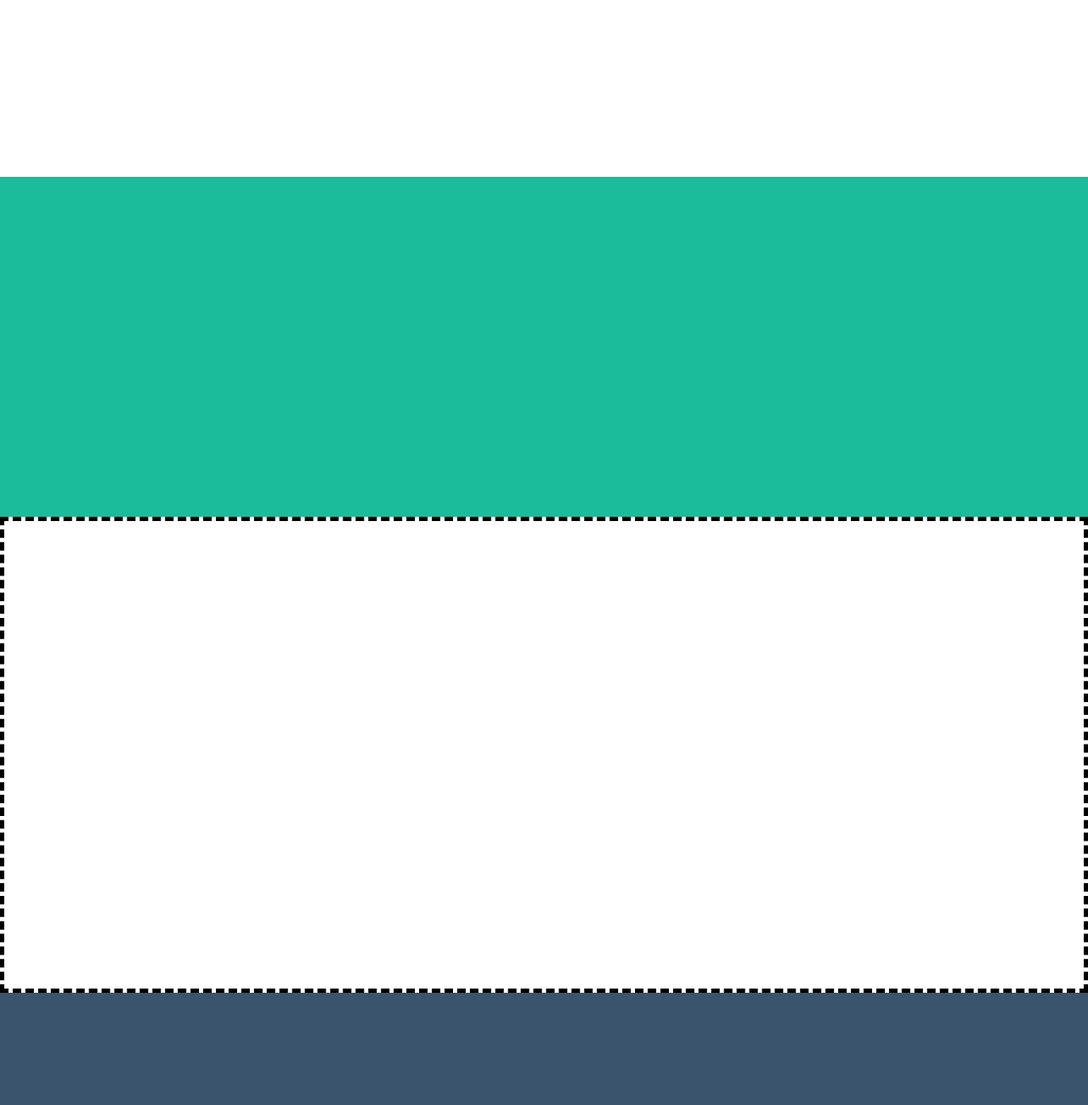
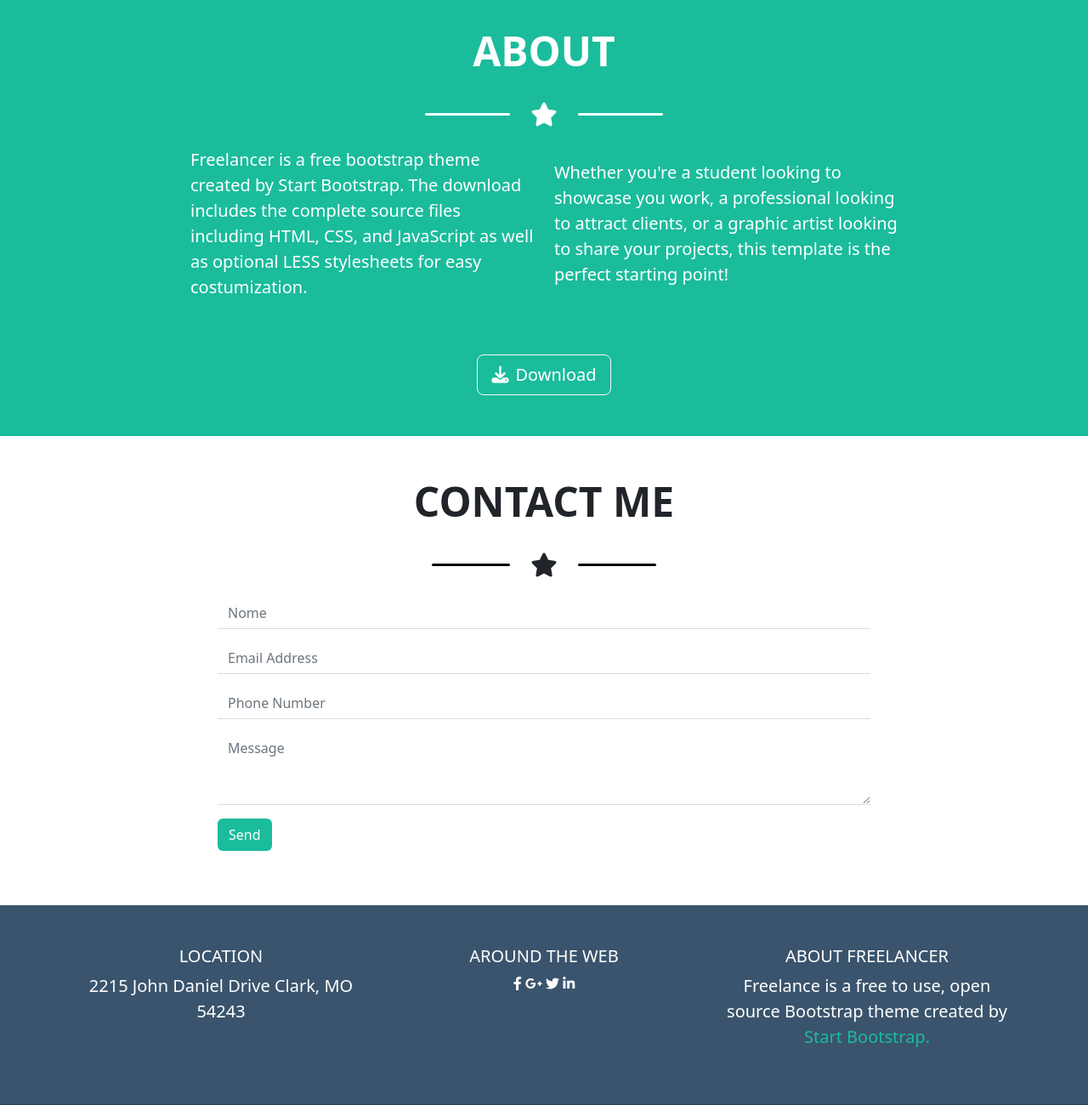
Before and after one commit to venerabaiamankyzy/html-css-bootstrap-freelancer, a plain HTML site: page index.html in a window 1280 px wide. Shown: the part 1480-2780 px from the top of the page at 85% size. Drawn offline with nearby package versions, Linux system fonts and the light colour scheme.

Commit message:
modificated

```diff
--- a/css/style.css
+++ b/css/style.css
@@ -37,20 +37,16 @@ header {
 /* JUMBOTRON */
 #jumbotron {
   background-color: var(--main-bg);
-  width: 100%;
-  height: 100vh;
+  color: var(--text-color)
 }
 
 #jumbotron img {
-  height: 20%;
+  width: 20%;
 }
 
 /* PORTFOLIO */
 #portfolio {
   background-color: var(--text-color);
-  width: 100%;
-  height: 100vh;
-  border: 1px solid bòack;
 }
 
 #portfolio img {
@@ -62,26 +58,60 @@ header {
 
 #about {
   background-color: var(--main-bg);
-  height: 50vh;
-  width: 100%;
+  color: var(--text-color);
+  margin-top: 50px;
 }
 
-/* CONTACT */
+.white-star::before, .white-star::after {
+  content: "";
+  width: 12%;
+  height: 3px;
+  border-radius: 2px;
+  background-color: white;
+  display: inline-block;
+  vertical-align: middle;
+  margin: 0 20px;
+}
+.black-star::before, .black-star::after {
+  content: "";
+  width: 12%;
+  height: 3px;
+  border-radius: 2px;
+  background-color: black;
+  display: inline-block;
+  vertical-align: middle;
+  margin: 0 20px;
+
+}
+
+
+
+/* CONTACT ME*/
 
 #contact {
   background-color: var(--text-color);
-  border: 5px dashed black;
-  height: 70vh;
-  width: 100%;
+}
+
+.btn{
+ background-color: var(--main-bg);
+ color: var(--text-color);
 }
 
 /* FOOTER */
 #footer .footer-top {
   background-color: var(--footer-top-bg);
-  height: 30vh;
+  color: var(--text-color);
+}
+#footer .footer-top a {
+  color: var(--main-bg);
 }
 
 #footer .footer-bottom {
   background-color: var(--footer-bottom-bg);
   height: 10vh;
+  color: var(--text-color);
 }
+
+.w-75 {
+  width: 75%;
+}
--- a/index.html
+++ b/index.html
@@ -19,7 +19,7 @@
 <body>
 	<!-- header -->
 	<header class="py-3 position-sticky">
-		<nav class="navbar navbar-expand-lg">
+		<nav class="navbar navbar-expand-md">
 			<div class="container">
 				<a class="navbar-brand" href="#">START BOOTSTRAP</a>
 				<button class="navbar-toggler" type="button" data-bs-toggle="collapse" data-bs-target="#navbarSupportedContent" aria-controls="navbarSupportedContent" aria-expanded="false" aria-label="Toggle navigation">
@@ -29,13 +29,13 @@
 				<div class="collapse navbar-collapse" id="navbarSupportedContent">
 					<ul class="navbar-nav ms-auto mb-2 mb-lg-0">
 						<li class="nav-item">
-							<a class="nav-link" aria-current="page" href="#">PORTFOLIO</a>
+							<a class="nav-link" aria-current="page" href="#portfolio">PORTFOLIO</a>
 						</li>
 						<li class="nav-item">
-							<a class="nav-link" href="#">ABOUT</a>
+							<a class="nav-link" href="#about">ABOUT</a>
 						</li>
 						<li class="nav-item">
-							<a class="nav-link" href="#">CONTACT</a>
+							<a class="nav-link" href="#contact">CONTACT</a>
 						</li>
 					</ul>
 				</div>
@@ -49,23 +49,32 @@
 			<!-- jumbotron -->
 		<section id="jumbotron" >
 			<div class="container">
-				<div class="row star-bootstrap d-flex justify-content-center">
-					<div class="pfofile-img col-12">
+				<div class="row align-items-center g-2 py-5">
+					<div class="pfofile-img col-12 text-center">
 						<img src="./img/avatar.svg" alt="avatar">
-						<h1 >START BOOTSTRAP</h1>
-						<span class="white-star"><i class="fa-solid fa-star mb-3 star"></i></span>
-						<h2>GRAFIC SRTIST - WEB DESIGNER - ILLUSTATOR</h2>
+						<h1 class="h1 display-4 fw-bold lh-lg">START BOOTSTRAP</h1>
 					</div>
+
+					<div class="col-12 white-star text-center mb-4">
+						<i class="fa-solid fa-star fs-3 align-middle"></i>
+					</div>
+
+					<div class="col-12">
+						<h3 class="h3 fs-4 text-center">GRAFIC SRTIST - WEB DESIGNER - ILLUSTATOR</h3>
+					</div>
+
 				</div>
 			</div>
 		</section>
 			<!-- /jumbotron -->
 
 			<!-- portfolio -->
-		<section id="portfolio">
-			<div class="container">
-				<h2>PORTFOLIO</h2>
-				<span class="black-star"></span>
+		<section id="portfolio" class="my-5">
+			<div class="container py-4">
+				<h2 class="h2 text-center display-5 fw-bold">PORTFOLIO</h2>
+				<div class="col-12 black-star text-center my-4">
+					<i class="fa-solid fa-star fs-3 align-middle"></i>
+				</div>
 				<div class="row g-4">
 				<div class="col-12 col-md-6 col-lg-4">
 					<img src="./img/cabin.png" alt="">
@@ -90,14 +99,71 @@
 			<!-- /portfolio -->
 
 			<!-- about -->
-		<section id="about">
+		<section id="about" class="p-5">
+			<div class="container w-75">
+				<div class="row align-items-center px-3">
+					<div class="col-12">
+						<h2 class="h1 text-center display-5 fw-bold">ABOUT</h2>
+					</div>
 
+					<div class="col-12 white-star text-center my-4">
+						<i class="fa-solid fa-star fs-3 align-middle"></i>
+					</div>
+
+					<div class="col-12 col-md-6 col-lg-6 mb-5">
+						<p class="lh-base fs-5">Freelancer is a free bootstrap theme created by Start Bootstrap. The download includes the complete source files including HTML, CSS, and JavaScript as well as optional LESS stylesheets for easy costumization.</p>
+					</div>
+
+					<div class="col-12 col-md-6 col-lg-6 mb-5">
+						<p class="lh-base fs-5">Whether you're a student looking to showcase you work, a professional looking to attract clients, or a graphic artist looking to share your projects, this template is the perfect starting point!</p>
+					</div>
+
+					<div class="col text-center">
+						<button type="button" class="btn btn-outline-light btn-lg "><i class="fa-sharp fa-solid fa-download me-2"></i>Download</button>
+					</div>
+
+				</div>
+
+			</div>
 		</section>
 			<!-- /about -->
 
 			<!-- contact -->
 			<section id="contact">
+				<div class="container w-75 p-5">
+					<div class="row align-items-center px-5">
+						<div class="col-12">
+							<h2 class="h1 text-center display-5 fw-bold">CONTACT ME</h2>
+						</div>
 
+						<div class="col-12 black-star text-center my-4">
+							<i class="fa-solid fa-star fs-3 align-middle"></i>
+						</div>
+
+						<div class="col-12">
+							<form>
+								<fieldset>
+									<div class="mb-3">
+										<input type="text" id="name" class="form-control border-0 border-bottom border-secondary border-opacity-25 rounded-0" placeholder="Nome">
+									</div>
+									<div class="mb-3">
+										<input type="text" id="email" class="form-control border-0 border-bottom border-secondary border-opacity-25 rounded-0" placeholder="Email Address">
+									</div>
+									<div class="mb-3">
+										<input type="text" id="number" class="form-control border-0 border-bottom border-secondary border-opacity-25 rounded-0" placeholder="Phone Number">
+									</div>
+									<div class="mb-3">
+										<textarea class="form-control border-0 border-bottom border-secondary border-opacity-25 rounded-0" id="exampleFormControlTextarea1" rows="3" placeholder="Message"></textarea>
+									</div>
+									<div class="mb-3">
+										<button type="submit" class="btn">Send</button>
+									</div>
+								</fieldset>
+
+							</form>
+						</div>
+					</div>
+				</div>
 			</section>
 			<!-- /contact -->
 			</main>
@@ -106,23 +172,42 @@
 	<!-- footer -->
 	<footer id="footer">
 			<!-- footer top -->
-			<div class="footer-top">
+			<div class="footer-top text-center py-5">
 				<div class="container">
 					<div class="row">
-						<div class="col-12 col-md-6 col-lg-4"></div>
+						<div class="col-12 col-md-6 col-lg-4">
+							<h5>LOCATION</h5>
+							<p class="fs-5">2215 John Daniel Drive Clark, MO
+								54243</p>
+						</div>
 
-						<div class="col-12 col-md-6 col-lg-4"></div>
+						<div class="col-12 col-md-4 ">
+							<h5>AROUND THE WEB</h5>
+							<div class="social">
+								<i class="fa-brands fa-facebook-f"></i>
+								<i class="fa-brands fa-google-plus-g"></i>
+								<i class="fa-brands fa-twitter"></i>
+								<i class="fa-brands fa-linkedin-in"></i>
+							</div>
+						</div>
 
-						<div class="col-12 col-md-6 col-lg-4"></div>
+						<div class="col-12 col-md-4 ">
+							<h5>ABOUT FREELANCER</h5>
+							<p class="fs-5">Freelance is a free to use, open source
+							Bootstrap theme created by <a href="#" class="text-decoration-none">Start
+							Bootstrap.</a></p>
+						</div>
 					</div>
 				</div>
 			</div>
 
-						<!-- footer bottom -->
-			<div class="footer-bottom">
+			<!-- footer bottom -->
+			<div class="footer-bottom py-5">
 				<div class="container">
 					<div class="row">
-						<div class="col-12"></div>
+						<div class="col-12">
+							<p class="fs-6 text-center">Copyright © Your Website 2019</p>
+						</div>
 					</div>
 				</div>
 			</div>
```
